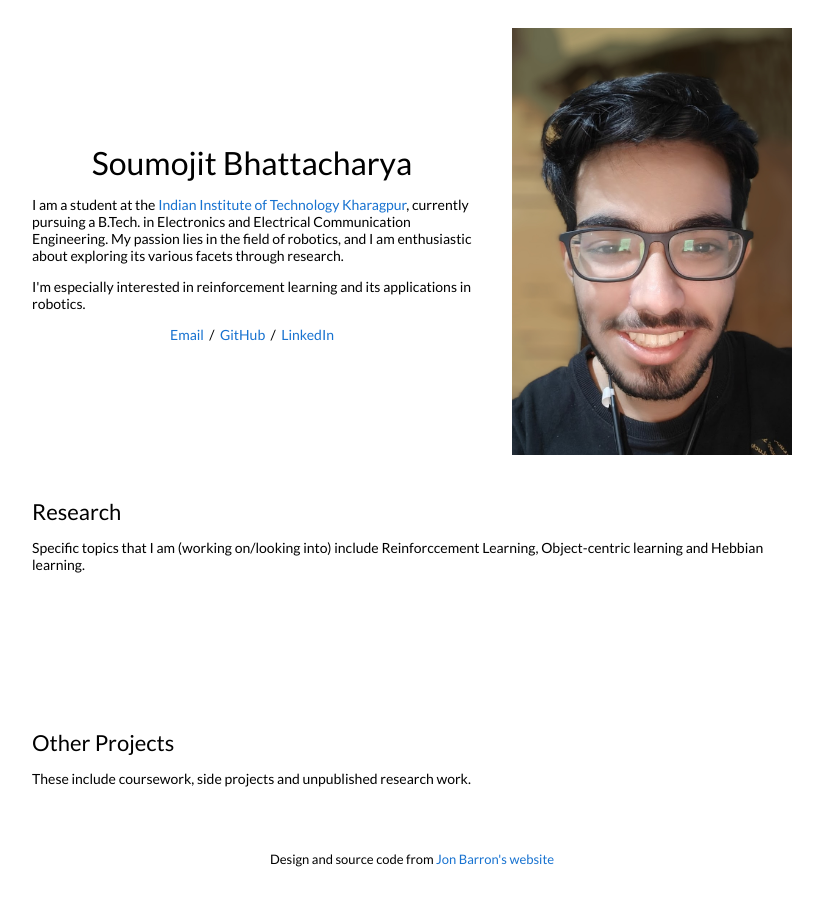
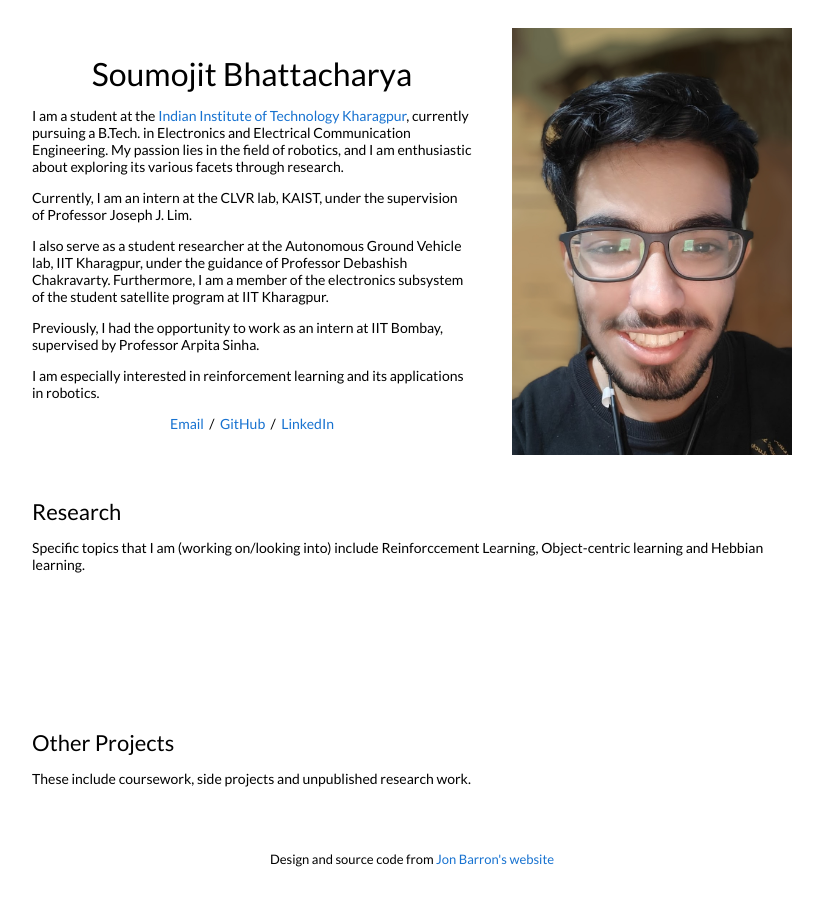
Before and after one commit to BabaYaga840/BabaYaga840.github.io, a Jekyll site: the page built from _posts/2023-08-28-3dgaussians.markdown, in a window 1280 px wide. Shown: the whole page, without its empty margins (228-1051 px from the left). Built offline with Jekyll 4.4.1, drawn with Linux system fonts in a browser that asks for light colours; our own code applies the rules of GitHub Pages for plain Markdown files.

Commit message:
Add positions

```diff
--- a/_layouts/default.html
+++ b/_layouts/default.html
@@ -38,7 +38,16 @@
                 I am a student at the <a href="https://www.iitkgp.ac.in/">Indian Institute of Technology Kharagpur</a>, currently pursuing a B.Tech. in Electronics and Electrical Communication Engineering. My passion lies in the field of robotics, and I am enthusiastic about exploring its various facets through research.
               </p>
               <p>
-                I'm especially interested in reinforcement learning and its applications in robotics.
+                Currently, I am an intern at the CLVR lab, KAIST, under the supervision of Professor Joseph J. Lim.
+              </p>
+              <p>
+                I also serve as a student researcher at the Autonomous Ground Vehicle lab, IIT Kharagpur, under the guidance of Professor Debashish Chakravarty. Furthermore, I am a member of the electronics subsystem of the student satellite program at IIT Kharagpur.
+              </p>
+              <p>
+                Previously, I had the opportunity to work as an intern at IIT Bombay, supervised by Professor Arpita Sinha.
+              </p>
+              <p>
+                I am especially interested in reinforcement learning and its applications in robotics.
               </p>
 
               <p style="text-align:center">
```
